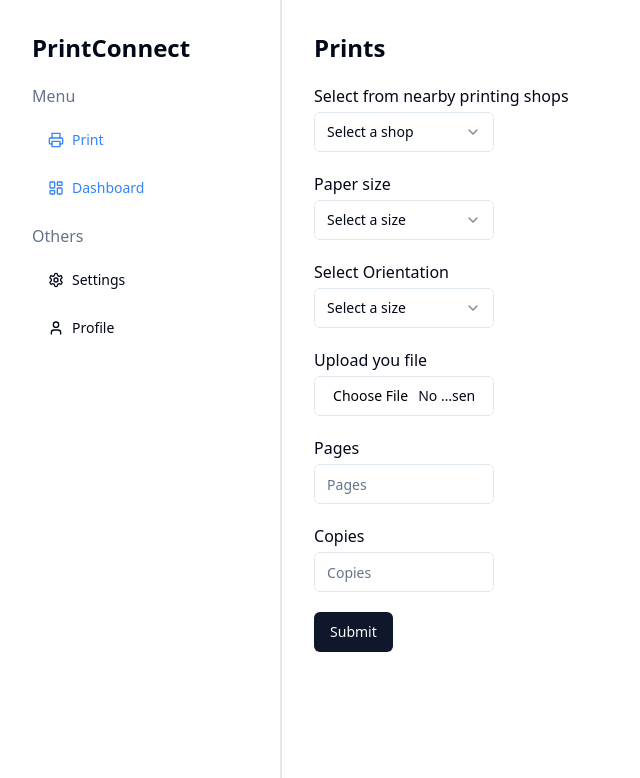
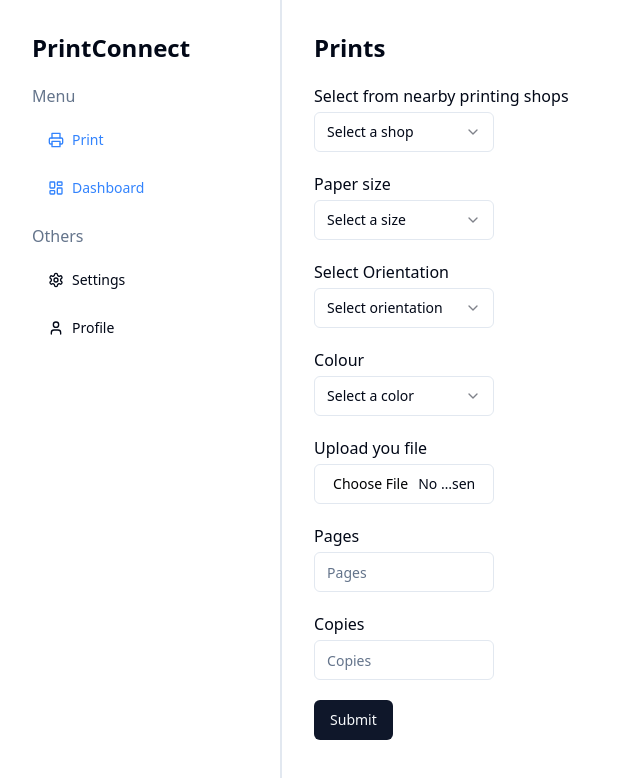
Before and after one commit to ConeIce/MimiProject, a React (Vite) app in the folder vite/: page /dashboard/print in a window 1280 px wide. Shown: the top 778 px of the page, without its empty margins (0-640 px from the left). Built offline with nearby package versions, Linux system fonts and the light colour scheme.

Commit message:
typos, colour

```diff
--- a/vite/src/pages/Dashboard/PrintPage.tsx
+++ b/vite/src/pages/Dashboard/PrintPage.tsx
@@ -125,13 +125,27 @@ export default function PrintPage() {
         <p>Select Orientation</p>
         <Select>
           <SelectTrigger className="w-[180px] mb-5 mt-1">
-            <SelectValue placeholder="Select a size" />
+            <SelectValue placeholder="Select orientation" />
           </SelectTrigger>
           <SelectContent>
             <SelectGroup>
               <SelectLabel>Orientation</SelectLabel>
               <SelectItem value="Kanjirapally">Portrait</SelectItem>
               <SelectItem value="Koovalappy">Landscape</SelectItem>
+            </SelectGroup>
+          </SelectContent>
+        </Select>
+
+        <p>Colour</p>
+        <Select>
+          <SelectTrigger className="w-[180px] mb-5 mt-1">
+            <SelectValue placeholder="Select a color" />
+          </SelectTrigger>
+          <SelectContent>
+            <SelectGroup>
+              <SelectLabel>Color</SelectLabel>
+              <SelectItem value="Kanjirapally">Yes</SelectItem>
+              <SelectItem value="Koovalappy">No</SelectItem>
             </SelectGroup>
           </SelectContent>
         </Select>
```
